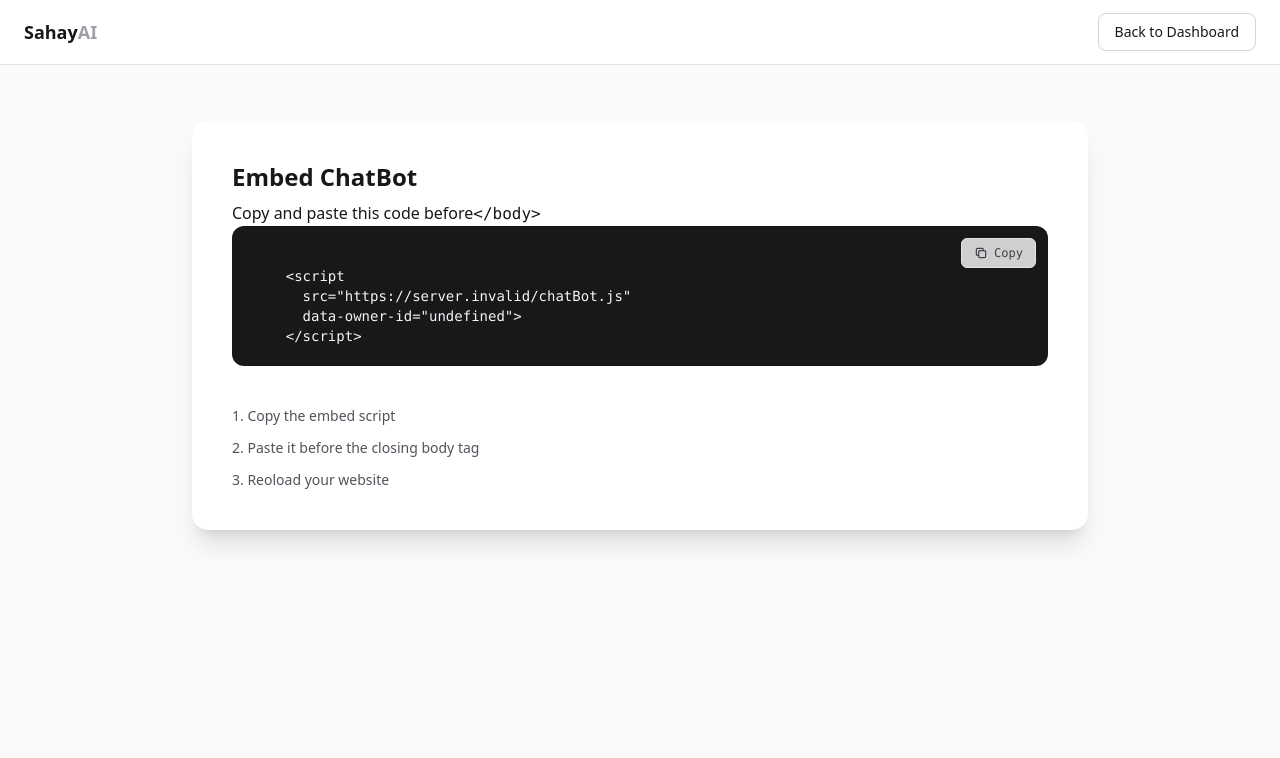
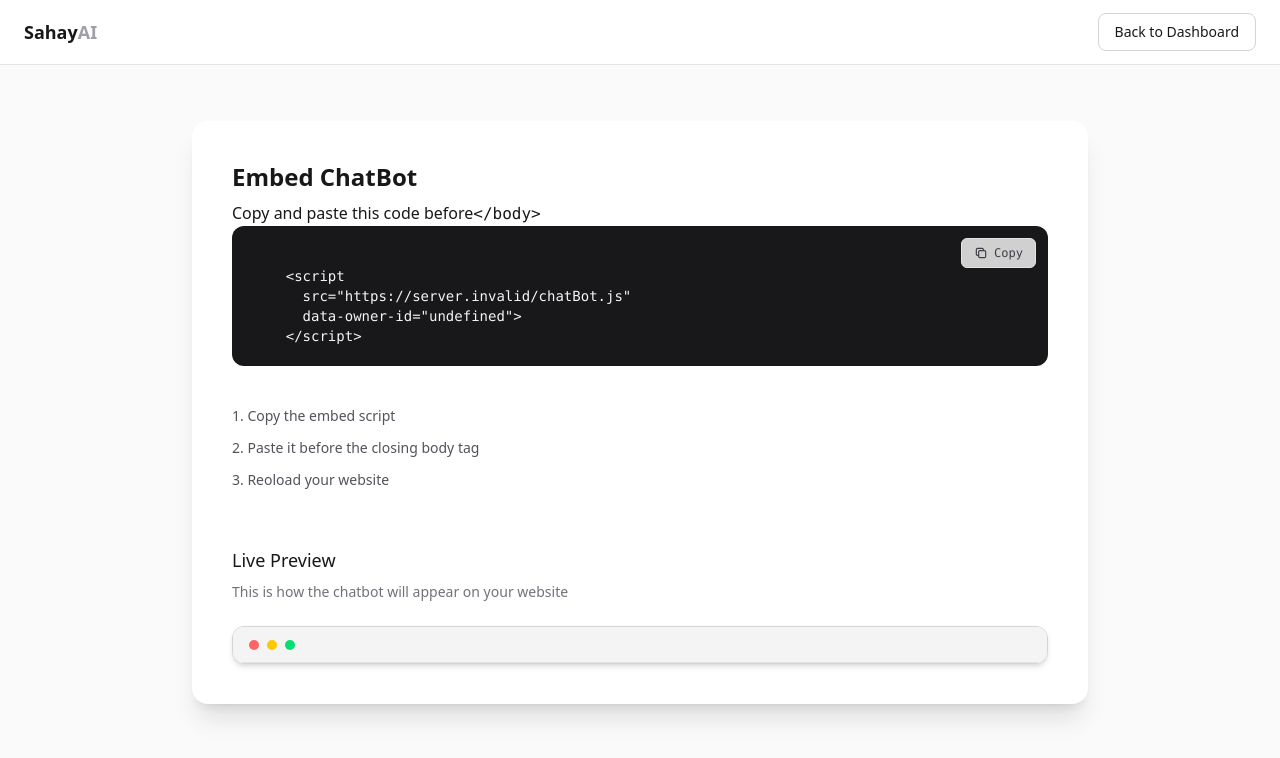
Before and after one commit to vishal290704/Sahay-AI, a Next.js app: page /embed in a window 1280 px wide. Shown: the top 758 px of the page. Built offline with nearby package versions, Linux system fonts and the light colour scheme; no server answers; what @scalekit-sdk/node would draw is missing.

Commit message:
Macbook color dot in bottom

```diff
--- a/src/components/EmbedClient.tsx
+++ b/src/components/EmbedClient.tsx
@@ -104,6 +104,22 @@
                 <li>Paste it before the closing body tag</li>
                 <li>Reoload your website</li>
             </ol>
+
+            <div className="mt-14">
+                <h1 className="text-lg font-medium mb-2">Live Preview</h1>
+                <p className="text-sm text-zinc-500 mb-6">This is how the chatbot will appear on your website</p>
+
+  <div className="rounded-xl border border-zinc-300 bg-white shadow-md overflow-hidden">
+    <div className="flex items-center gap-2 px-4 h-9 bg-zinc-100 border-b border-zinc-200" >
+        <span className="w-2.5 h-2.5 rounded-full bg-red-400"/>
+        <span className="w-2.5 h-2.5 rounded-full bg-yellow-400"/>
+        <span className="w-2.5 h-2.5 rounded-full bg-green-400"/>
+        <span className=""/>
+    </div>
+
+  </div>
+
+            </div>
           </motion.div>
         </div>
       </div>
```
